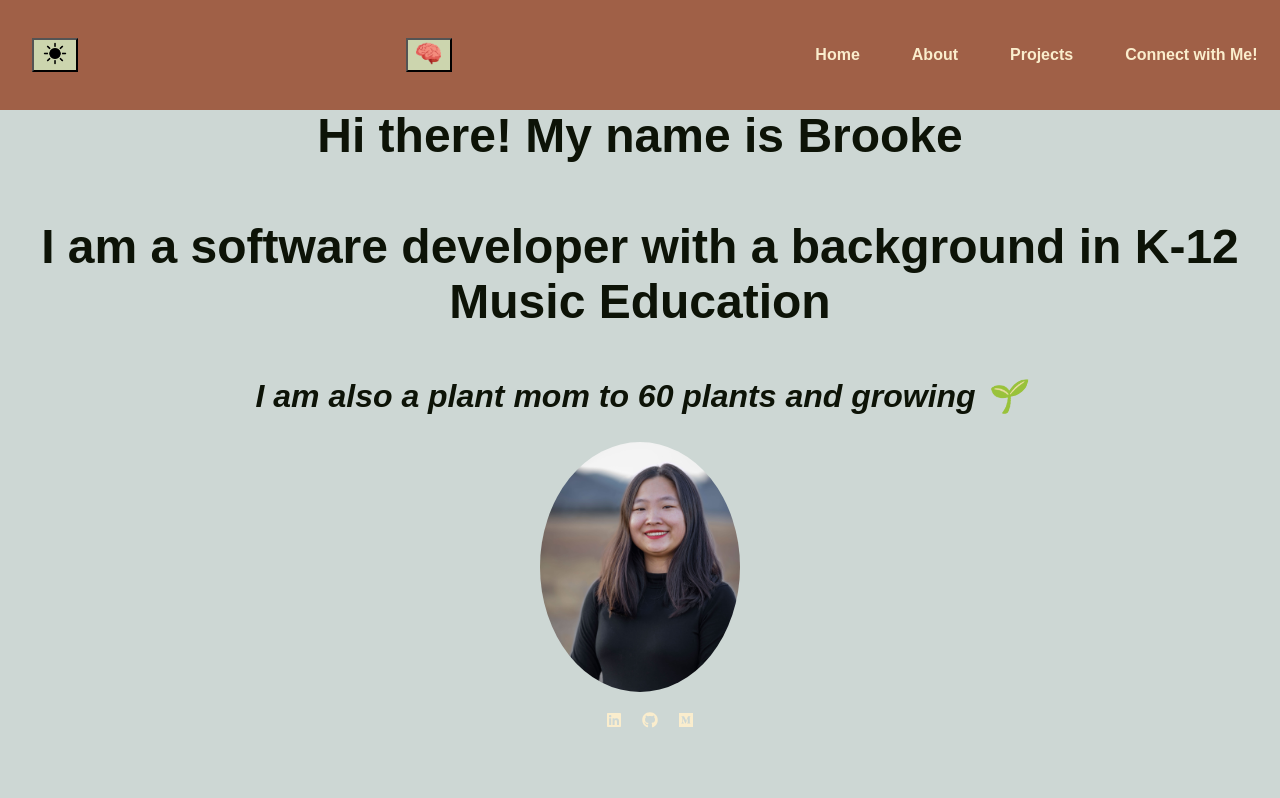
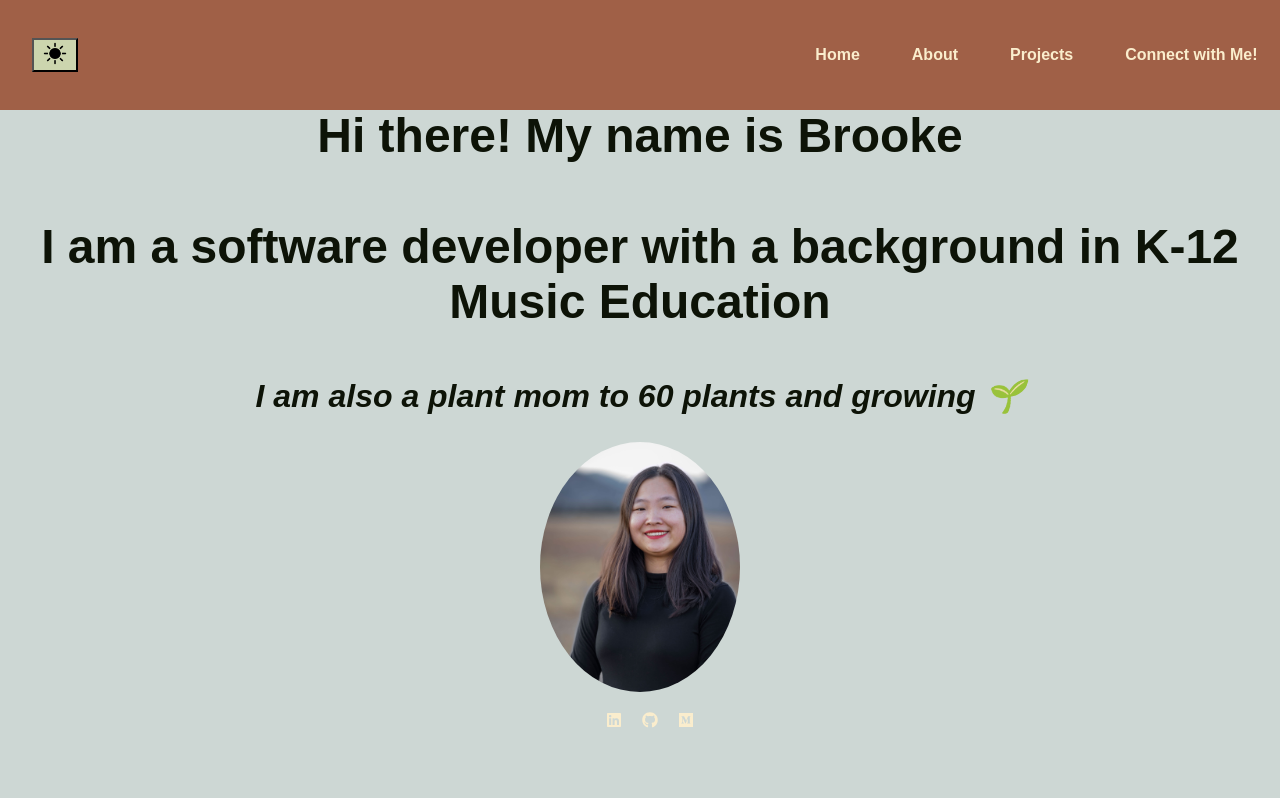
Before and after one commit to brooke-dev/netlify-portfolio, a React (Create React App) app: page / in a window 1280 px wide. Shown: the top 798 px of the page. Built offline with nearby package versions, Linux system fonts and the light colour scheme.

Commit message:
no brain

```diff
--- a/src/App.js
+++ b/src/App.js
@@ -11,7 +11,6 @@ import About from './NavBarFolder/About'
 import Projects from './NavBarFolder/Projects'
 import Connect from './NavBarFolder/Connect'
 import Footer from './Footer'
-// import Modal from './Modal'
 
 
 
@@ -25,8 +24,6 @@ function App() {
       <NavBar
         isDarkMode = {isDarkMode}
         setIsDarkMode = {setIsDarkMode}
-        // isBrainMode = {isBrainMode}
-        // setIsBrainMode = {setIsBrainMode}
       />
         <Element name="home">
           <Home />
--- a/src/Modal.js
+++ /dev/null
@@ -1,16 +0,0 @@
-import React, { useState } from 'react';
-import ReactDOM from 'react-dom';
-
-const Modal = ({isOpen, onClose, text}) => {
-  return isOpen ? ReactDOM.createPortal(
-    <div className="modal-overlay">
-      <div className="modal-container">
-        <button className="close-button" onClick={onClose}>X</button>
-        <p>{text}</p>
-      </div>
-    </div>,
-    document.body
-  ) : null;
-}
-
-export default Modal
--- a/src/NavBarFolder/NavBar.js
+++ b/src/NavBarFolder/NavBar.js
@@ -3,11 +3,11 @@ import './NavBar.css'; // Import CSS styles for the component
 // import { NavLink } from 'react-router-dom';
 import darkmode from './iconImages/darkmode.png'
 import lightmode from './iconImages/lightmode.png'
-import brain from './iconImages/brain.png'
+// import brain from './iconImages/brain.png'
 import { Link } from 'react-scroll';
-import Modal from '../Modal'
 
-function NavBar({isDarkMode, setIsDarkMode, isBrainMode, setIsBrainMode}) {
+
+function NavBar({isDarkMode, setIsDarkMode}) {
 
   const toggleDarkMode = () => {
     setIsDarkMode(!isDarkMode);
@@ -18,11 +18,6 @@ function NavBar({isDarkMode, setIsDarkMode, isBrainMode, setIsBrainMode}) {
       <button onClick={toggleDarkMode}>
         <img src={isDarkMode ? lightmode : darkmode} alt="Toggle dark mode" />
       </button>
-
-      <button className={isBrainMode ? 'brain-button rotate' : 'brain-button'} onClick={() => setIsBrainMode(!isBrainMode)}>
-        <img src={brain} alt="Brain icon" />
-      </button>
-
       <div className='nav-right'>
         <Link to="home" smooth={true} duration={500}>Home</Link>
         <Link to="about" smooth={true} duration={500}>About</Link>
```
